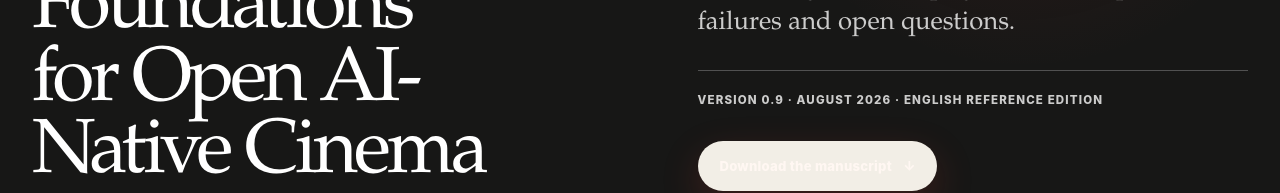
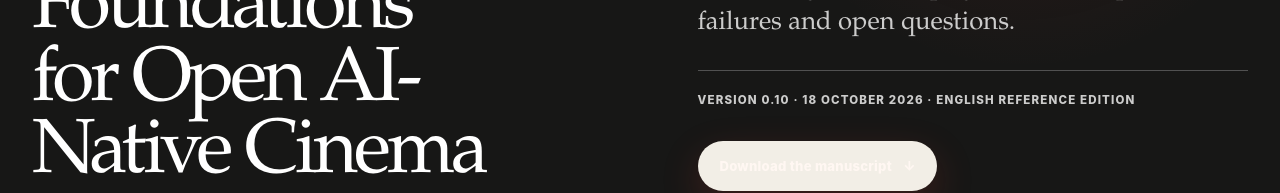
Before and after one commit to ReneBoroughs/cineai-lab, a React (Vite) app: page / in a window 1280 px wide. Shown: the part 1560-1753 px from the top of the page. Built offline with nearby package versions, Linux system fonts and the light colour scheme.

Commit message:
Publish manuscript v0.10 metadata

```diff
--- a/src/content.js
+++ b/src/content.js
@@ -249,7 +249,7 @@ const content = {
     "manuscript": {
       "eyebrow": "Single working manuscript",
       "heading": "One document, one stable reference.",
-      "status": "Version 0.9 · August 2026 · English reference edition",
+      "status": "Version 0.10 · 18 October 2026 · English reference edition",
       "title": "Experimental Foundations for Open AI-Native Cinema",
       "description": "The single English reference manuscript consolidates the experimental record, the sustained working collaboration with ChatGPT, the open-film argument, historical and European perspectives, a global technology watch and verified clickable official-source links.",
       "languageNote": "This website and the reference manuscript are published in English only, used here as the international working language of AI research, open-source software and audiovisual technology.",
```
